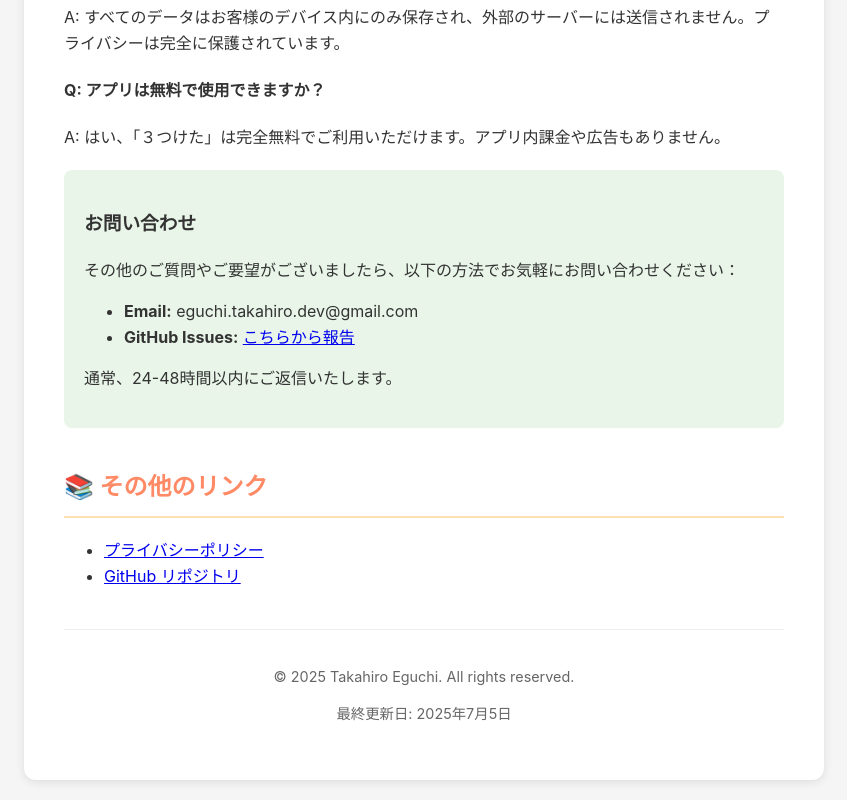
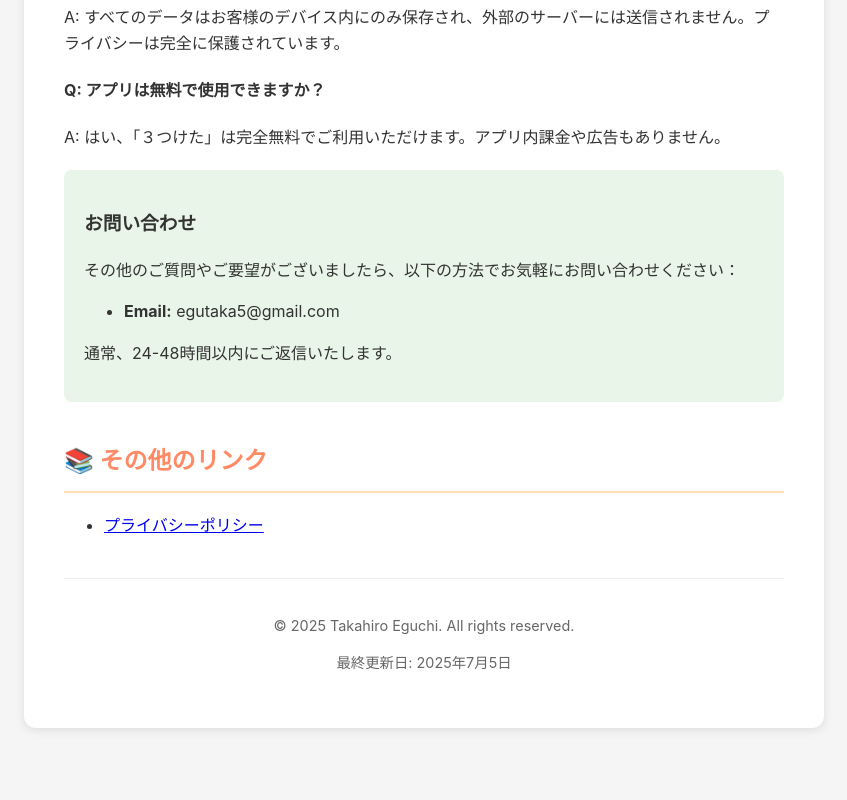
Before and after one commit to egutaka5/mitsuketa-support, a plain HTML site: page index.html in a window 1280 px wide. Shown: the part 1450-2250 px from the top of the page, without its empty margins (216-1063 px from the left). After the commit the page ends 2198 px from the top, so only its background shows below. Drawn offline with Linux system fonts and the light colour scheme.

Commit message:
Update index.html

```diff
--- a/index.html
+++ b/index.html
@@ -176,8 +176,7 @@
                 <h3>お問い合わせ</h3>
                 <p>その他のご質問やご要望がございましたら、以下の方法でお気軽にお問い合わせください：</p>
                 <ul>
-                    <li><strong>Email:</strong> eguchi.takahiro.dev@gmail.com</li>
-                    <li><strong>GitHub Issues:</strong> <a href="https://github.com/egutaka5.github/mitsuketa/issues" target="_blank">こちらから報告</a></li>
+                    <li><strong>Email:</strong> egutaka5@gmail.com</li>
                 </ul>
                 <p>通常、24-48時間以内にご返信いたします。</p>
             </div>
@@ -187,7 +186,6 @@
             <h2>📚 その他のリンク</h2>
             <ul>
                 <li><a href="privacy.html">プライバシーポリシー</a></li>
-                <li><a href="https://github.com/egutaka5.github/mitsuketa" target="_blank">GitHub リポジトリ</a></li>
             </ul>
         </section>
 
```
